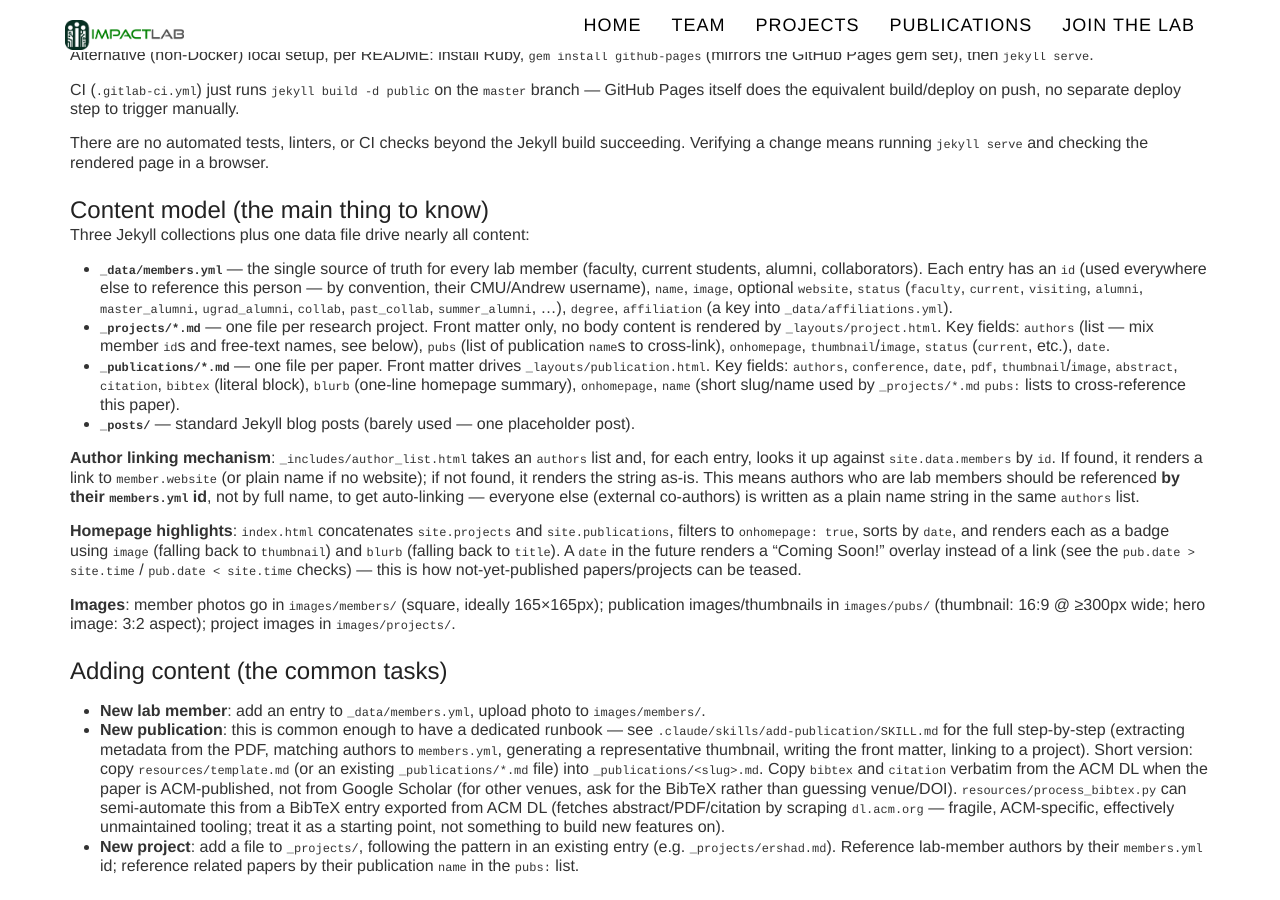
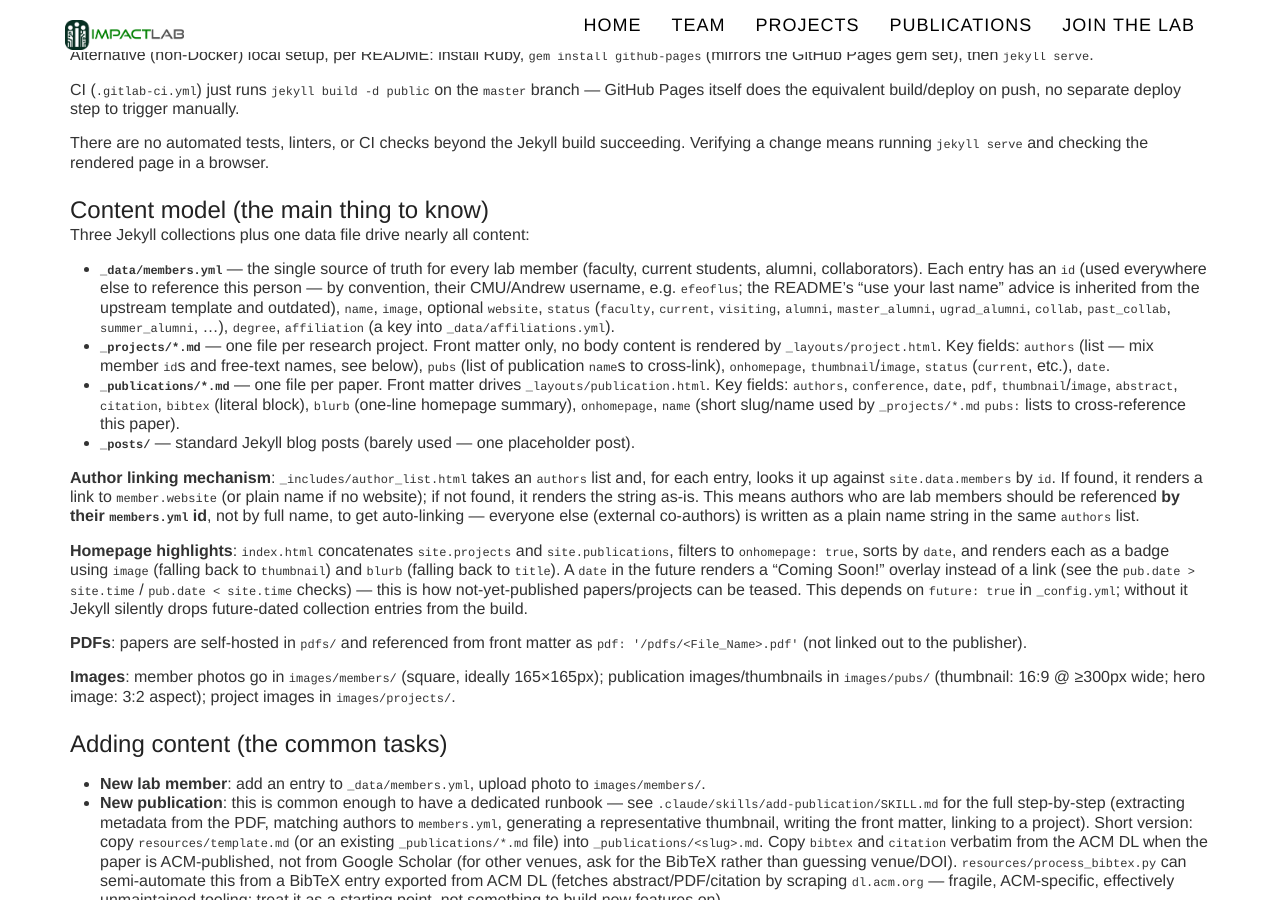
Before and after one commit to cmu-impactlab/cmu-impactlab.github.io, a Jekyll site: the page built from AGENTS.md, in a window 1280 px wide and 900 px high, scrolled down 661 px. Built offline with Jekyll 4.4.1, drawn with Linux system fonts in a browser that asks for light colours; nearby versions of some CDN libraries; some web fonts are replaced; our own code applies the rules of GitHub Pages for plain Markdown files.

Commit message:
AI tooling

```diff
--- a/AGENTS.md
+++ b/AGENTS.md
@@ -33,7 +33,8 @@ Three Jekyll collections plus one data file drive nearly all content:
 
 - **`_data/members.yml`** — the single source of truth for every lab member (faculty, current
   students, alumni, collaborators). Each entry has an `id` (used everywhere else to reference
-  this person — by convention, their CMU/Andrew username), `name`, `image`, optional `website`,
+  this person — by convention, their CMU/Andrew username, e.g. `efeoflus`; the README's "use your
+  last name" advice is inherited from the upstream template and outdated), `name`, `image`, optional `website`,
   `status` (`faculty`, `current`, `visiting`, `alumni`, `master_alumni`, `ugrad_alumni`,
   `collab`, `past_collab`, `summer_alumni`, ...), `degree`, `affiliation` (a key into
   `_data/affiliations.yml`).
@@ -59,6 +60,11 @@ filters to `onhomepage: true`, sorts by `date`, and renders each as a badge usin
 (falling back to `thumbnail`) and `blurb` (falling back to `title`). A `date` in the future
 renders a "Coming Soon!" overlay instead of a link (see the `pub.date > site.time` /
 `pub.date < site.time` checks) — this is how not-yet-published papers/projects can be teased.
+This depends on `future: true` in `_config.yml`; without it Jekyll silently drops future-dated
+collection entries from the build.
+
+**PDFs**: papers are self-hosted in `pdfs/` and referenced from front matter as
+`pdf: '/pdfs/<File_Name>.pdf'` (not linked out to the publisher).
 
 **Images**: member photos go in `images/members/` (square, ideally 165×165px); publication
 images/thumbnails in `images/pubs/` (thumbnail: 16:9 @ ≥300px wide; hero image: 3:2 aspect);
```
Also changed, not shown: CLAUDE.md (added, +8 -0 lines), .claude/skills/add-publication/SKILL.md.
